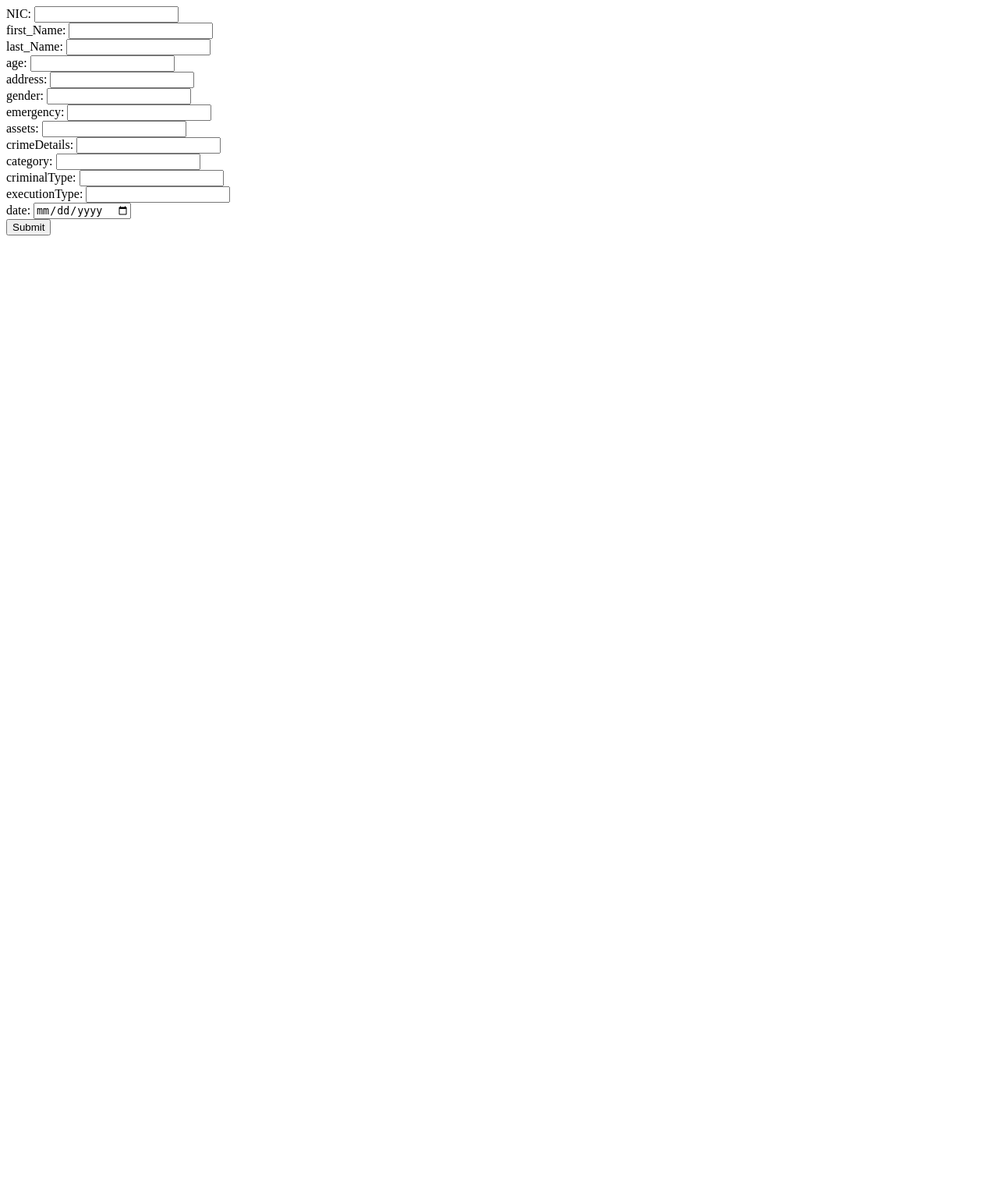
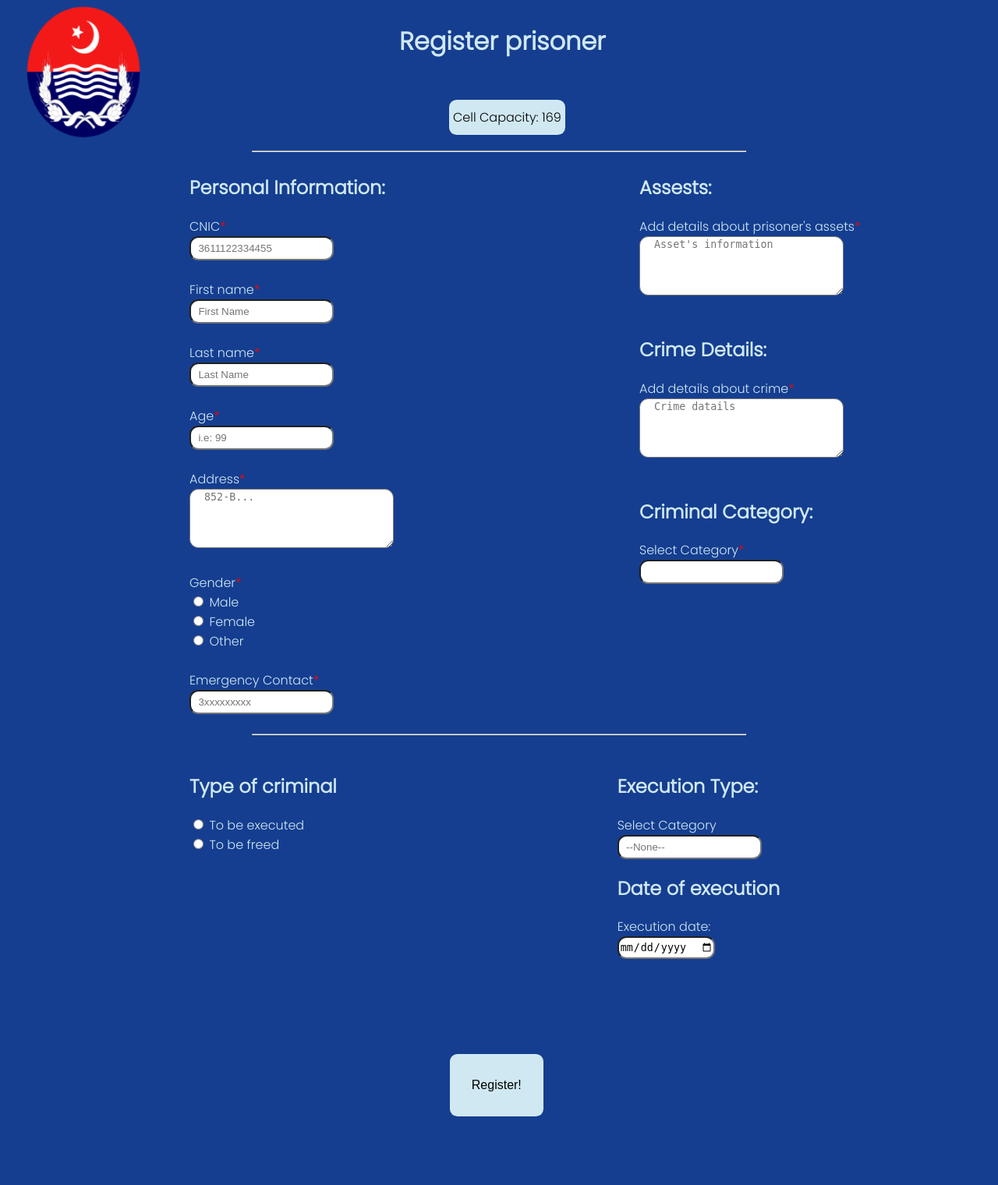
Before and after one commit to ask4shahzaib/PMS, a Django app: template BackEnd/templates/BackEnd/register.html in a window 1280 px wide. Shown: the whole page at 78% size. Before the commit the page ends 302 px from the top, so only its background shows below. Run offline with Django 3.2, Linux system fonts and the light colour scheme; the template is opened without the code that fills it, so the values that code supplies are empty.

Commit message:
front-end made better

```diff
--- a/BackEnd/templates/BackEnd/register.html
+++ b/BackEnd/templates/BackEnd/register.html
@@ -1,26 +1,140 @@
+{% load static %}
 <!DOCTYPE html>
 <html lang="en">
 
 <head>
 
-    <body>
-        <form action='' method="POST">
-            {%csrf_token%} NIC:
-            <input type="text" name="NIC"><br> first_Name:
-            <input type="text" name="fname"><br> last_Name:
-            <input type="text" name="lname"><br> age:
-            <input type="text" name="age"><br> address:
-            <input type="text" name="address"><br> gender:
-            <input type="text" name="gender"><br> emergency:
-            <input type="text" name="phone"><br> assets:
-            <input type="text" name="assets"><br> crimeDetails:
-            <input type="text" name="crime"><br> category:
-            <input type="text" name="category"><br> criminalType:
-            <input type="text" name="type"><br> executionType:
-            <input type="text" name="execution"><br> date:
-            <input type="date" data-date-format="yyyy-mm-dd" placeholder='yyyy-mm-dd' name="date"><br>
-            <input type="submit"> </form>
-    </body>
+    <meta charset="utf-8">
+    <title>Add Prisoner</title>
+    <link rel="icon" href="{% static '/images/prison.ico' %}">
+
+
+    <link rel="preconnect" href="https://fonts.gstatic.com">
+    <link href="https://fonts.googleapis.com/css2?family=Poppins:wght@300&display=swap" rel="stylesheet">
+    <link rel="stylesheet" href="{% static '/css/styles.css' %}" type='text/css'>
+    <script type="text/javascript" src="{% static '/js/index.js' %}" charset="utf-8">
+    </script>
+
 </head>
 
+<body>
+
+    <div class="APtop">
+
+        <img class="top-logo" src="{% static '/images/logo.png' %}" alt="Punjab police logo">
+        <h1 class="main2-h1">Register prisoner</h1>
+        <p class="Capacity_Box" id="demo"></p>
+        <script>
+            showCapacity();
+        </script>
+        <hr>
+    </div>
+
+
+
+    <form action='' method="POST">
+        {%csrf_token%}
+        <div class="row1">
+            <div class="personer-info">
+
+                <h2>Personal Information:</h2>
+                <label> CNIC<span class="mustAdd">*</span> </label><br>
+                <input class="inputs inputs2" type="text" name="NIC" placeholder="  3611122334455" required><br><br>
+
+                <label>First name<span class="mustAdd">*</span> </label><br>
+                <input class="inputs inputs2" type="text" name="fname" placeholder="  First Name"><br><br>
+
+                <label>Last name<span class="mustAdd">*</span> </label><br>
+                <input class="inputs inputs2" type="text" name="lname" placeholder="  Last Name"><br><br>
+
+                <label>Age<span class="mustAdd">*</span> </label><br>
+                <input class="inputs inputs2" type="number" name="age" placeholder="  i.e: 99"><br><br>
+
+                <label>Address<span class="mustAdd">*</span> </label><br>
+                <textarea class="inputs inputsPara" placeholder="  852-B..." name="address" cols="30" rows="5"></textarea><br><br>
+
+                <label>Gender<span class="mustAdd">*</span> </label><br>
+                <input type="radio" id="male" name="gender" value="male">
+                <label for="male">Male</label><br>
+                <input type="radio" id="female" name="gender" value="female">
+                <label for="female">Female</label><br>
+                <input type="radio" id="other" name="gender" value="other">
+                <label for="other">Other</label><br><br>
+
+                <label>Emergency Contact<span class="mustAdd">*</span> </label><br>
+                <input class="inputs inputs2" type="tel" id="phone" name="phone" placeholder="  3xxxxxxxxx" required><br><br>
+
+            </div>
+
+
+
+
+            <div class="Assests">
+                <h2>Assests:</h2>
+                <label>Add details about prisoner's assets<span class="mustAdd">*</span></label><br>
+                <textarea class="inputs inputsPara" placeholder="  Asset's information" name="assets" cols="30" rows="5"></textarea><br><br>
+
+            </div>
+
+            <div class="CrimeDetails">
+
+                <h2>Crime Details:</h2>
+                <label>Add details about crime<span class="mustAdd">*</span></label><br>
+                <textarea class="inputs inputsPara" placeholder="  Crime datails" name="crime" cols="30" rows="5"></textarea><br><br>
+
+            </div>
+
+            <div class="CriminalCateory">
+
+                <h2>Criminal Category:</h2>
+
+                <label>Select Category<span class="mustAdd">*</span></label><br>
+                <input class="inputs inputs2" list="Category" name="category">
+                <datalist id="Category">
+                    <option value="A">
+                    <option value="B">
+                    <option value="C">
+                    <option value="D">
+                </datalist>
+
+            </div>
+
+        </div>
+
+
+        <hr>
+        <div class="row2">
+            <div class="type">
+
+                <h2>Type of criminal</h2>
+                <input type="radio" name="type" value="executed">
+                <label for="male">To be executed</label><br>
+                <input type="radio" name="type" value="released">
+                <label for="female">To be freed</label><br>
+                <!--<button class="Capacity_Box reg" type="submit ">Register!</button>-->
+
+            </div>
+
+            <div class="Execution ">
+                <h2>Execution Type:</h2>
+
+                <label>Select Category</label><br>
+                <input class="inputs inputs2 " list="executions " name='execution' placeholder="  --None-- ">
+                <datalist id="executions ">
+                    <option value="--None-- ">
+                    <option value="Hanging ">
+                    <option value="Electrocution ">
+                    <option value="Firing squad ">
+                    <option value="Gas Chamber ">
+                    <option value="Lethal injection ">
+                </datalist>
+                <h2>Date of execution</h2>
+                <label>Execution date:</label><br>
+                <input class="inputs inputs2 " type="date" data-date-format="yyyy-mm-dd" name="date">
+            </div>
+        </div>
+        <button class="Capacity_Box reg" type="submit">Register!</button>
+    </form>
+</body>
+
 </html>
--- a/BackEnd/views.py
+++ b/BackEnd/views.py
@@ -36,7 +36,7 @@
         execution = request.POST['execution']
         date = request.POST['date']
         date = datetime.datetime.strptime(
-            "21/12/2008", "%d/%m/%Y").strftime("%Y-%m-%d")
+            date, '%Y-%m-%d').strftime("%Y-%m-%d")
 
         # cnic = '36402'
         # fname = 'Test'
@@ -50,7 +50,7 @@
         # category = 'To be Executed'
         # type = 'A'
         # execution = 'Firing'
-        # date = '2020-10-10'
+        # date = '2020-12-28'
 
         x = Prisoner(NIC=cnic, first_Name=fname, last_Name=lname, age=age, address=address, Gender=gender,
                      emergency=emergency, Assets=assets, crimeDetails=crime, category=category,
--- a/static/css/styles.css
+++ b/static/css/styles.css
@@ -33,20 +33,23 @@
 
 .row1 {
     margin-bottom: 20px;
+    display: block;
 }
 
 .row2 {
+    display: block;
     padding-top: 20px;
-    padding-bottom: 20px;
+    margin-bottom: 10px;
 }
 
 .inputs {
-    border-radius: 1.5em;
+    border-radius: 0.85em;
     color: black;
 }
 
 .inputs2 {
     height: 25px;
+    color: black;
 }
 
 .inputsPara {
@@ -70,7 +73,7 @@
     display: block;
 }
 
-.CriminalCateory {
+.CriminalCategory {
     display: block;
 }
 
@@ -84,8 +87,7 @@
 }
 
 .Execution {
-    float: right;
-    padding-right: 450px;
+    padding-left: 62%;
 }
 
 .login {
@@ -135,13 +137,6 @@
     left: 45%;
     top: 7em;
     border-radius: 0.6em;
-}
-
-.reg {
-    margin-top: 30px;
-    margin-left: 35px;
-    height: 80px;
-    width: 120px;
 }
 
 
@@ -235,9 +230,18 @@
     color: #d0e8f2;
 }
 
+.reg {
+    display: block;
+    position: relative;
+    height: 80px;
+    width: 120px;
+    margin-bottom: 200px;
+}
+
 .reg:hover {
     background-color: #21209c;
     color: #d0e8f2;
+    border-color: darkred;
 }
 
 .reg:active {
@@ -269,7 +273,7 @@
 }
 
 
-/* *****************************************************8 ADD PRISONER PAGE ******************************************* */
+/* ***************************************************** ADD PRISONER PAGE ******************************************* */
 
 .mustAdd {
     color: red;
```
